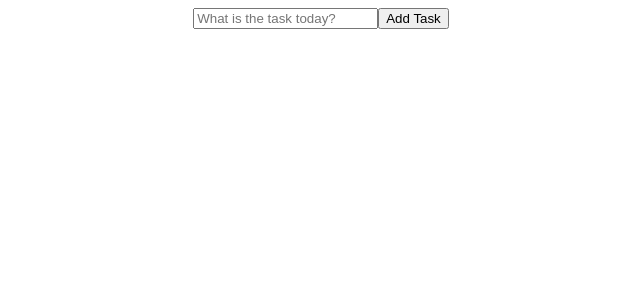
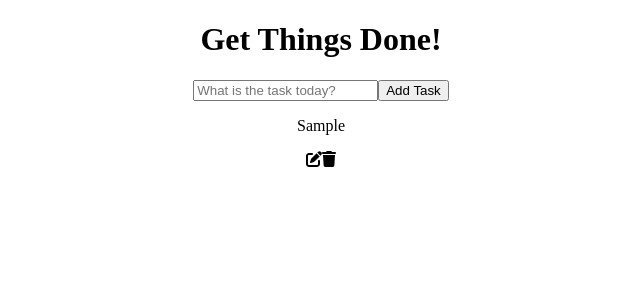
Before and after one commit to mathiasmunene/react-native-to-do-list, a React (Create React App) app: page / in a window 1280 px wide. Both pictures are taken after typing "Sample" into the empty fields and a click on the button "Add Task". Shown: the top 300 px of the page, without its empty margins (319-959 px from the left). Built offline with nearby package versions, Linux system fonts and the light colour scheme.

Commit message:
Correction in todowrapper.js

```diff
--- a/src/Components/Todo.js
+++ b/src/Components/Todo.js
@@ -1,7 +1,16 @@
 import React from 'react'
+import {FontAwesomeIcon} from '@fortawesome/react-fontawesome'
+import { faPenToSquare}  from '@fortawesome/free-solid-svg-icons'
+import { faTrash } from '@fortawesome/free-solid-svg-icons'
 
-export const Todo = () => {
+export const Todo = ({task}) => {
   return (
-    <div>Todo</div>
+    <div classNmae='Todo'>
+      <p>{task.task}</p>
+      <div>
+        <FontAwesomeIcon icon ={faPenToSquare} />
+        <FontAwesomeIcon icon ={faTrash} />
+      </div>
+    </div>
   )
 }
--- a/src/Components/TodoWrapper.js
+++ b/src/Components/TodoWrapper.js
@@ -1,20 +1,26 @@
 import React, {useState} from 'react'
 import { TodoForm } from './TodoForm'
 import {v4 as uuidv4} from 'uuid';
+import {Todo} from './Todo';
 uuidv4();
 
 export const TodoWrapper = () => {
     const [todos, setTodos] = useState([])
 
     const addTodo = todo => {
-      setTodos([...todos, {id: uuidv4(), tals: todo,
+      setTodos([...todos, {id: uuidv4(), task: todo,
         completed: false, isEditing: false
       }])
       console.log(todos)
     }
   return (
     <div className='ToDoWrapper'>
+      <h1>Get Things Done!</h1>
       <TodoForm addTodo={addTodo}/>
+      {todos.map((todo, index) => (
+        <Todo task={todo} key={index}/>
+      ))}
+
     </div>
   )
 }
```
